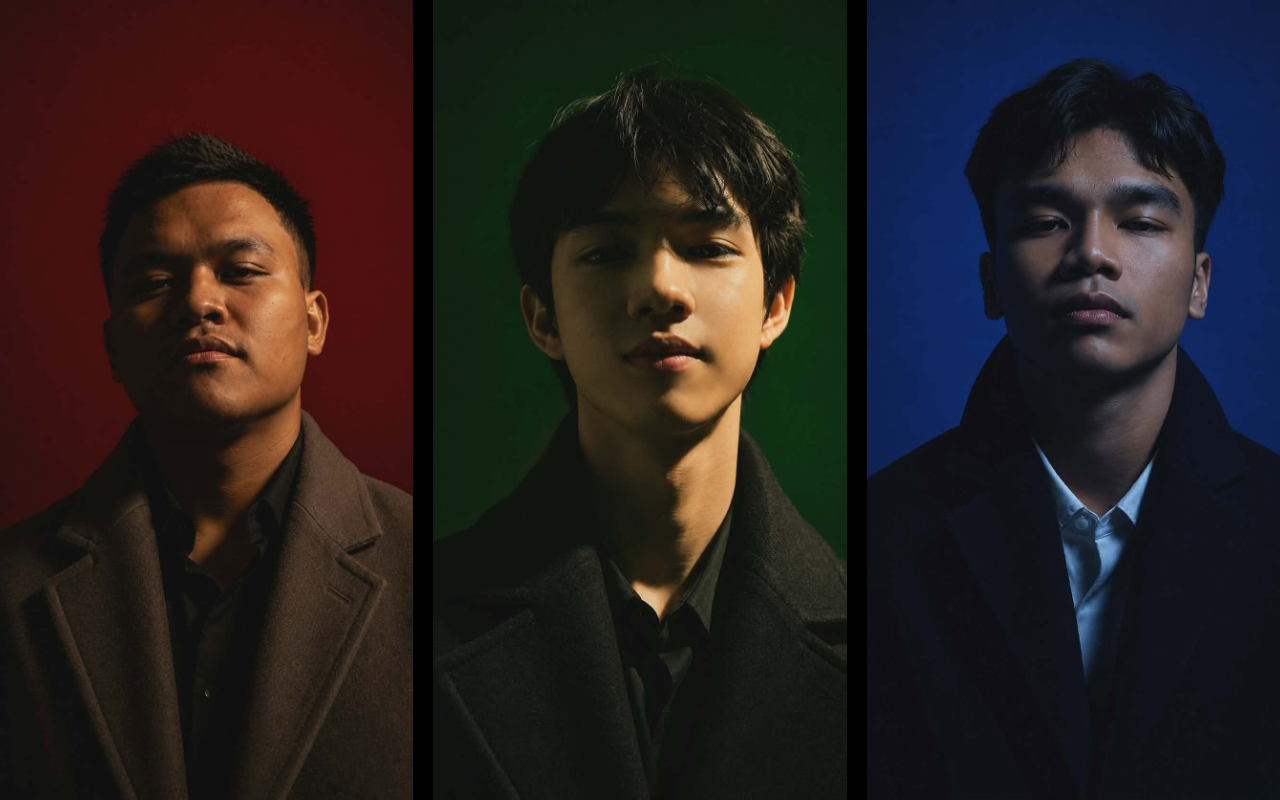
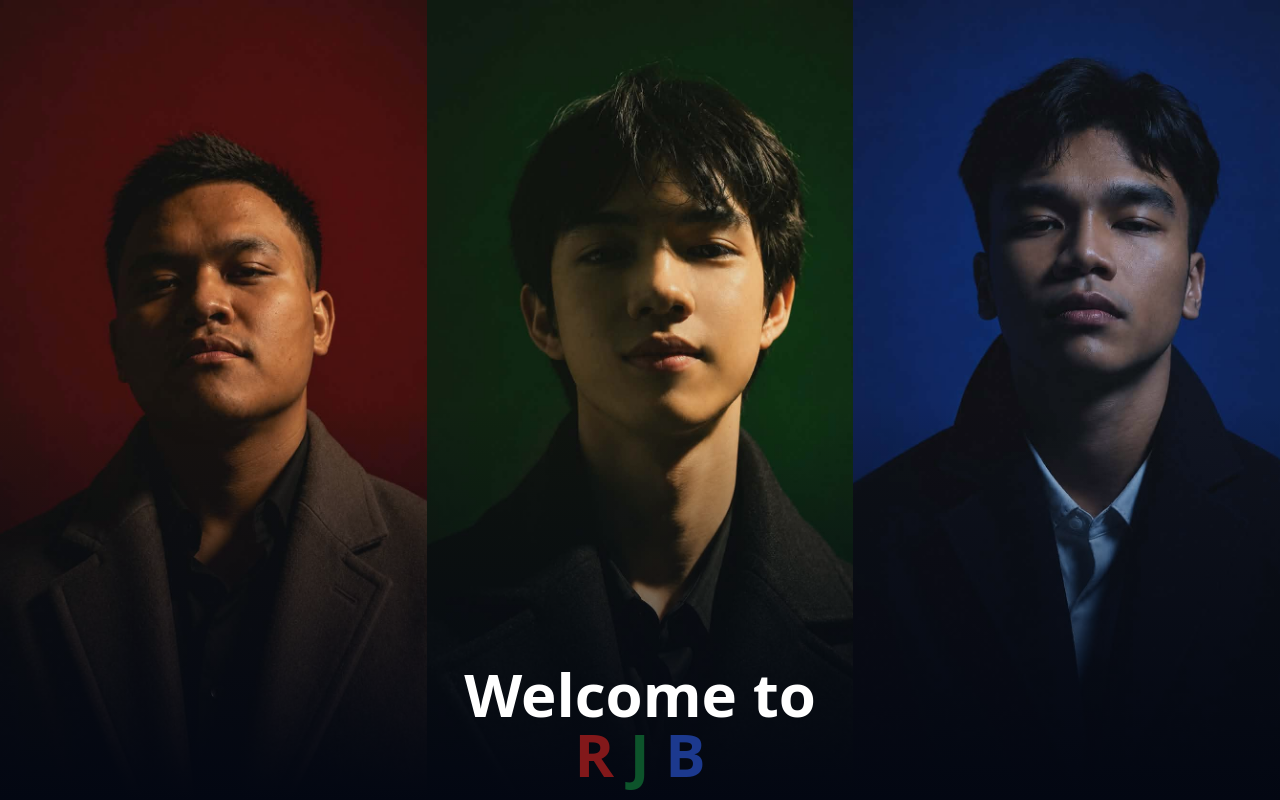
Before and after one commit to ohimeee/RJB, a website: page index.html in a window 1280 px wide. Drawn offline with Linux system fonts and the light colour scheme.

Commit message:
removed description pop-ups and added bottom gradient and text on main section

```diff
--- a/index.html
+++ b/index.html
@@ -7,59 +7,40 @@
     <title>RJB Intro Page</title>
   </head>
   <body class="bg-black">
-    <div class="flex h-screen gap-5">
-      <!-- Left Panel -->
-      <div
-        class="group relative flex flex-1 overflow-hidden transition-all duration-700 hover:flex-3"
-      >
-        <div class="relative flex-1">
-          <img src="assets/left.jpg" class="absolute inset-0 h-full w-full object-cover" />
+    <div class="relative h-screen">
+      <div class="flex h-full">
+        <!-- Left Panel -->
+        <div
+          class="group flex flex-1 overflow-hidden transition-all duration-700 hover:flex-[1.15]"
+        >
+          <img src="assets/left.jpg" class="h-full w-full object-cover" />
         </div>
-
-        <div class="w-0 bg-black/80 text-white transition-all duration-700 group-hover:w-80">
-          <h1 class="text-2xl font-bold">About Me</h1>
-          <p>
-            Lorem ipsum dolor sit amet consectetur adipisicing elit. Quisquam voluptatum, quod,
-            quia, voluptates quibusdam voluptatibus quas quibusdam quae quibusdam. Quisquam, quod,
-            quia, voluptates quibusdam voluptatibus quas quibusdam quae quibusdam.
-          </p>
+        <!-- Center Panel -->
+        <div
+          class="group flex flex-1 overflow-hidden transition-all duration-700 hover:flex-[1.15]"
+        >
+          <img src="assets/center.jpg" class="h-full w-full object-cover" />
+        </div>
+        <!-- Right Panel -->
+        <div
+          class="group flex flex-1 overflow-hidden transition-all duration-700 hover:flex-[1.15]"
+        >
+          <img src="assets/right.jpg" class="h-full w-full object-cover" />
         </div>
       </div>
 
-      <!-- Center Panel -->
       <div
-        class="group relative flex flex-1 overflow-hidden transition-all duration-700 hover:flex-3"
+        class="absolute inset-0 z-10 bg-linear-to-t from-gray-950 via-transparent to-transparent pointer-events-none"
+      ></div>
+      <div
+        class="absolute inset-x-0 bottom-4 flex justify-center items-center z-20 pointer-events-none"
       >
-        <div class="relative flex-1">
-          <img src="assets/center.jpg" class="absolute inset-0 h-full w-full object-cover" />
-        </div>
-
-        <div class="w-0 bg-black/80 text-white transition-all duration-700 group-hover:w-80">
-          <h1 class="text-2xl font-bold">About Me</h1>
-          <p>
-            Lorem ipsum dolor sit amet consectetur adipisicing elit. Quisquam voluptatum, quod,
-            quia, voluptates quibusdam voluptatibus quas quibusdam quae quibusdam. Quisquam, quod,
-            quia, voluptates quibusdam voluptatibus quas quibusdam quae quibusdam.
-          </p>
-        </div>
-      </div>
-
-      <!-- Right Panel -->
-      <div
-        class="group relative flex flex-1 overflow-hidden transition-all duration-700 hover:flex-3"
-      >
-        <div class="relative flex-1">
-          <img src="assets/right.jpg" class="absolute inset-0 h-full w-full object-cover" />
-        </div>
-
-        <div class="w-0 bg-black/80 text-white transition-all duration-700 group-hover:w-80">
-          <h1 class="text-2xl font-bold">About Me</h1>
-          <p>
-            Lorem ipsum dolor sit amet consectetur adipisicing elit. Quisquam voluptatum, quod,
-            quia, voluptates quibusdam voluptatibus quas quibusdam quae quibusdam. Quisquam, quod,
-            quia, voluptates quibusdam voluptatibus quas quibusdam quae quibusdam.
-          </p>
-        </div>
+        <p class="text-6xl font-bold text-center text-white">
+          Welcome to <br />
+          <span class="text-red-900">R</span>
+          <span class="text-green-900">J</span>
+          <span class="text-blue-900">B</span>
+        </p>
       </div>
     </div>
   </body>
```
Also changed, not shown: output.css.
